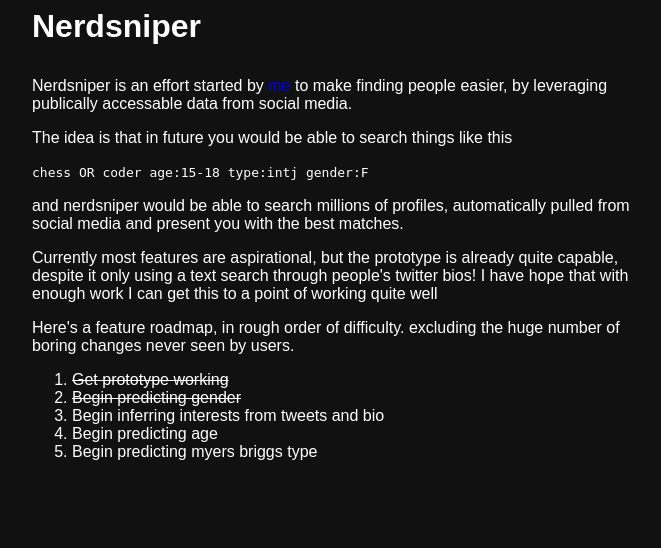
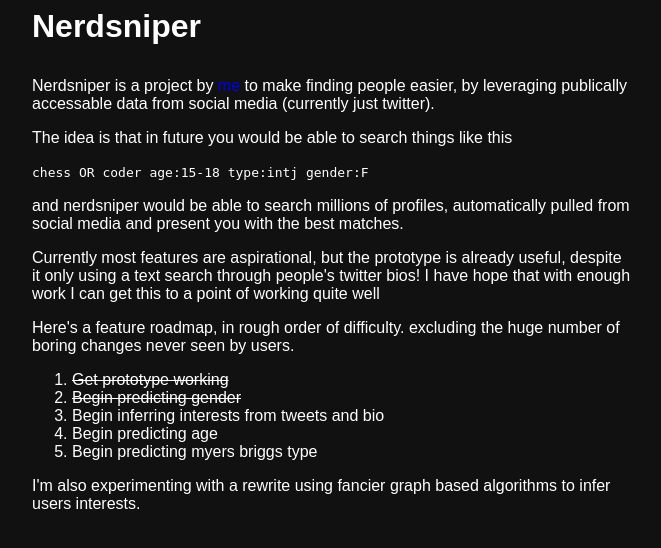
Before and after one commit to UlisseMini/nerdsniper, a FastAPI app: page /about in a window 1280 px wide. Shown: the top 548 px of the page, without its empty margins (308-969 px from the left). Run offline with FastAPI, Linux system fonts and the light colour scheme; parts of the project's set-up code (start-up, migrations or seed data) failed here and were passed over.

Commit message:
Update about page

```diff
--- a/site/templates/about.html
+++ b/site/templates/about.html
@@ -9,8 +9,8 @@
 
 <main>
 	<p>
-		Nerdsniper is an effort started by <a href="https://uli.rocks">me</a> to make finding people easier,
-		by leveraging publically accessable data from social media.
+		Nerdsniper is a project by <a href="https://uli.rocks">me</a> to make finding people easier,
+		by leveraging publically accessable data from social media (currently just twitter).
 	</p>
 	<p>
 		The idea is that in future you would be able to search things like this
@@ -22,7 +22,7 @@
 	</p>
 
 	<p>
-		Currently most features are aspirational, but the prototype is already quite capable,
+		Currently most features are aspirational, but the prototype is already useful,
 		despite it only using a text search through people's twitter bios! I have hope that with
 		enough work I can get this to a point of working quite well
 	</p>
@@ -38,6 +38,10 @@
 		<li>Begin predicting age</li>
 		<li>Begin predicting myers briggs type</li>
 	</ol>
+
+	<p>
+	I'm also experimenting with a rewrite using fancier graph based algorithms to infer users interests.
+	</p>
 </main>
 
 </body>
```
